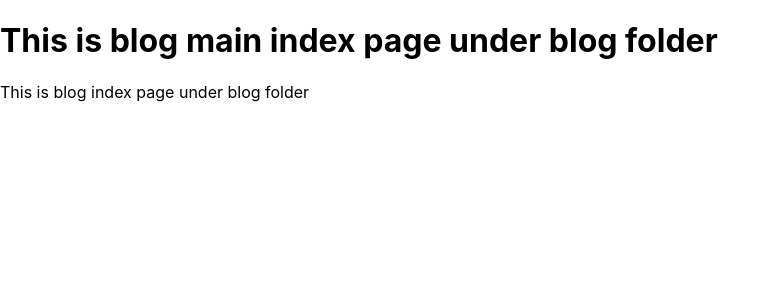
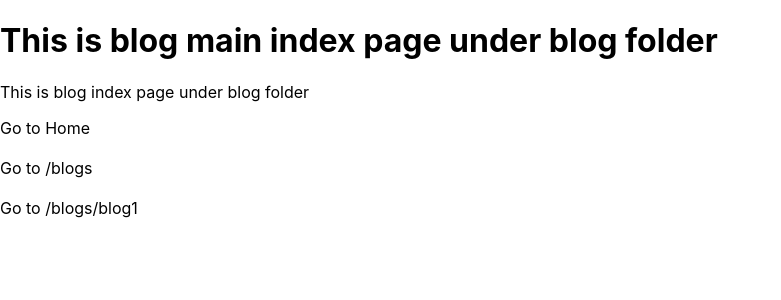
Before and after one commit to RaisulislamRimon/next-js-my-app, a Next.js app: page /blogs in a window 1280 px wide. Shown: the top 300 px of the page, without its empty margins (0-781 px from the left). Built offline with nearby package versions, Linux system fonts and the light colour scheme.

Commit message:
3 files modified

```diff
--- a/pages/blogs/[blogId].js
+++ b/pages/blogs/[blogId].js
@@ -1,3 +1,4 @@
+import Link from 'next/link';
 import { useRouter } from 'next/router';
 
 export default function blogId() {
@@ -7,6 +8,10 @@ export default function blogId() {
     <div>
       <h1>Dynamic Blog page created </h1>
       <p>Page No: : {blogId}</p>
+      <Link href="/">Go to Home</Link>
+      <br />
+      <br />
+      <Link href="/blogs">Go to /blogs</Link>
     </div>
   );
 }
--- a/pages/blogs/blog1.js
+++ b/pages/blogs/blog1.js
@@ -1,6 +1,12 @@
+import Head from 'next/head';
+
 export default function blog1() {
   return (
     <div>
+      <Head>
+        <title>Blog1</title>
+      </Head>
+
       <h1>Blog 1</h1>
     </div>
   );
--- a/pages/blogs/index.js
+++ b/pages/blogs/index.js
@@ -1,8 +1,17 @@
+import Link from 'next/link';
+
 export default function blog() {
   return (
     <div>
       <h1>This is blog main index page under blog folder</h1>
       <p>This is blog index page under blog folder</p>
+      <Link href="/">Go to Home</Link>
+      <br />
+      <br />
+      <Link href="/blogs">Go to /blogs</Link>
+      <br />
+      <br />
+      <Link href="/blogs/blog1">Go to /blogs/blog1</Link>
     </div>
   );
 }
```
